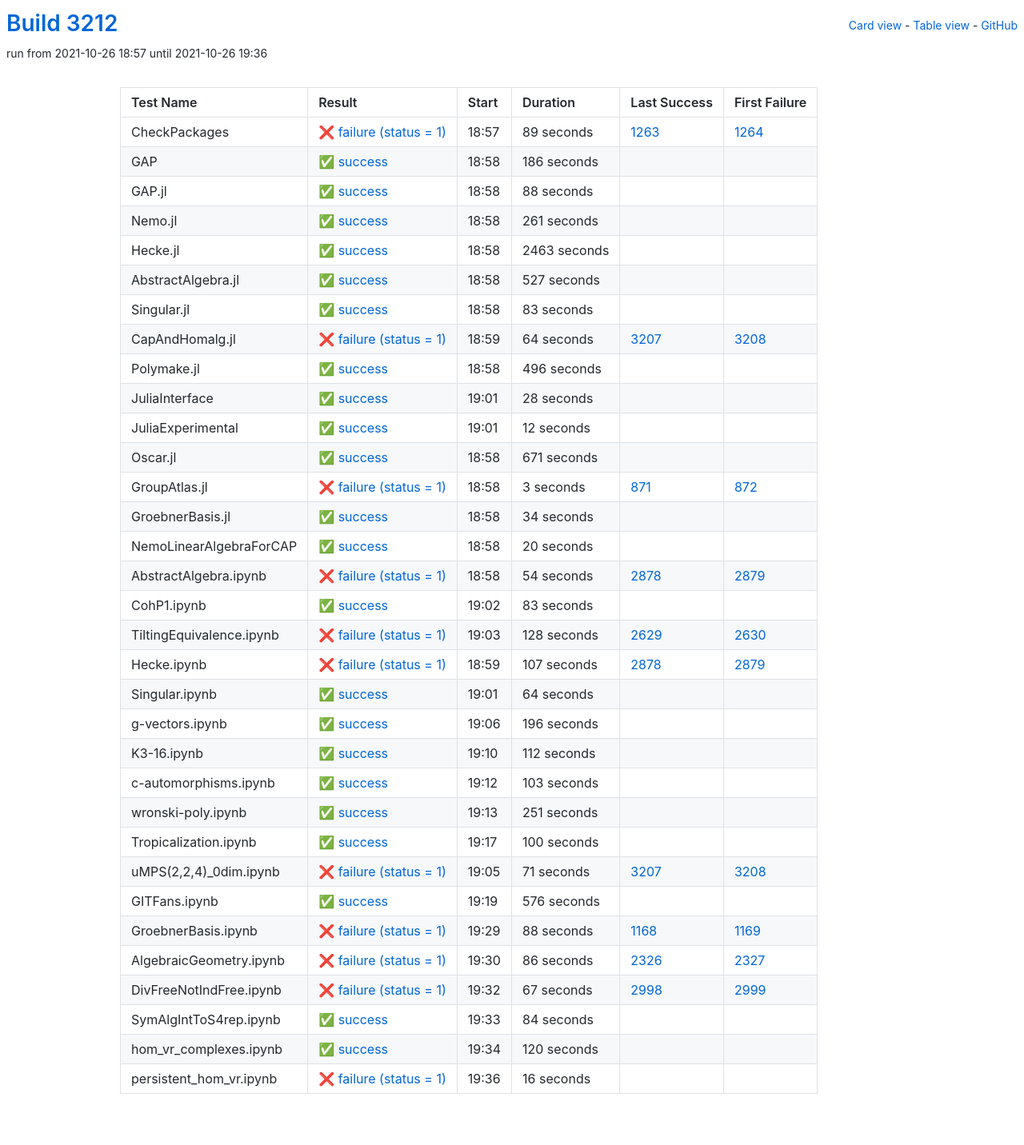
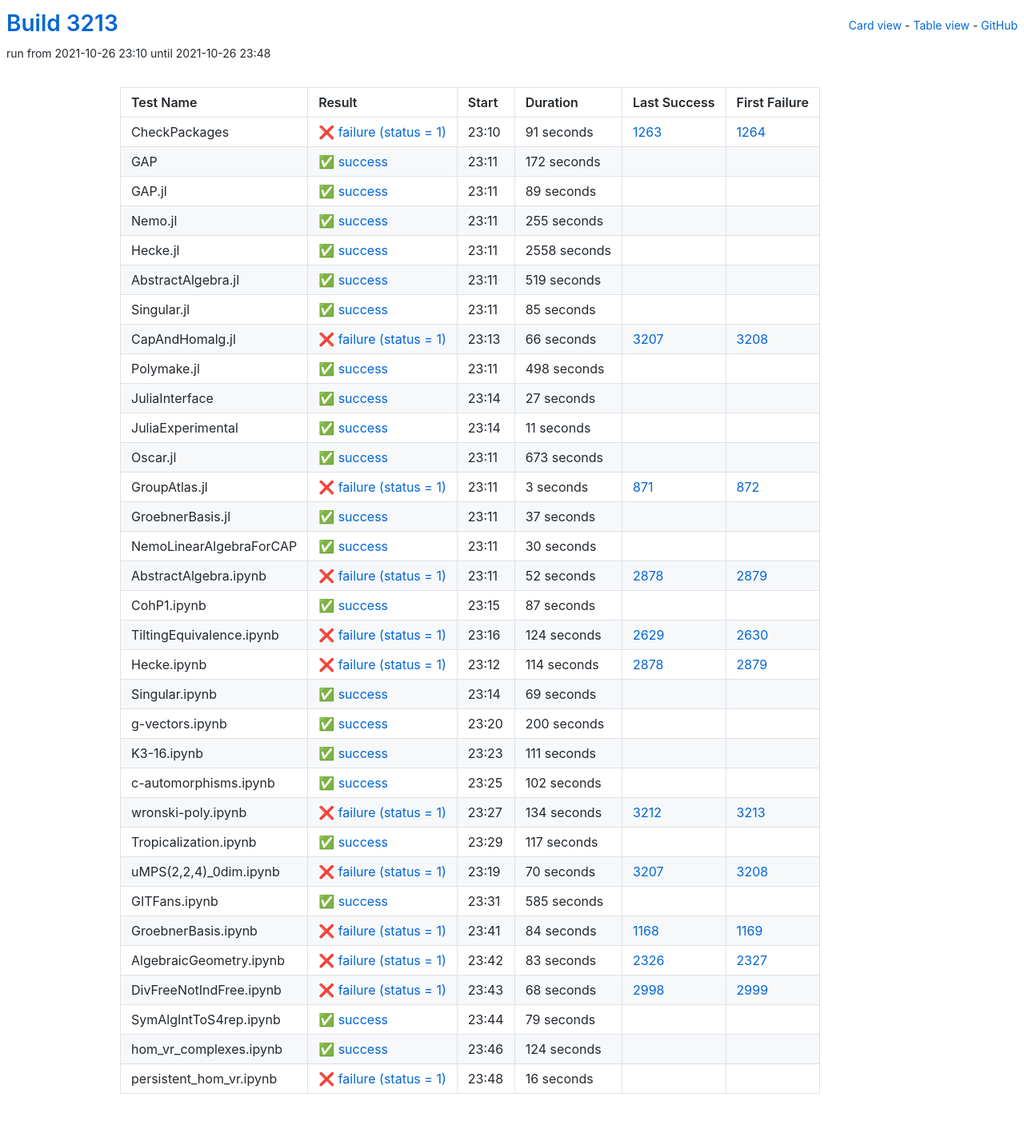
Before and after one commit to oscar-system/oscar-ci-status-stable, a Jekyll site: the page built from table.html, in a window 1280 px wide. Shown: the whole page at 80% size. Built offline with Jekyll 4.4.1, drawn with Linux system fonts in a browser that asks for light colours.

Commit message:
Build #3213

```diff
--- a/_data/ci.yml
+++ b/_data/ci.yml
@@ -1,6 +1,6 @@
 ---
-build: 3212
-build_url: https://oscarci.mathematik.uni-kl.de/job/oscar-stable/3212/
+build: 3213
+build_url: https://oscarci.mathematik.uni-kl.de/job/oscar-stable/3213/
 job: oscar-stable
 organization: oscar-system
 repo: oscar-ci-status-stable
@@ -8,152 +8,152 @@ repourl: https://github.com/oscar-system/oscar-ci-status-stable
 tests:
 - name: CheckPackages
   id: checkpackages
-  log: https://oscarci.mathematik.uni-kl.de/job/oscar-stable/3212/artifact/logs/build-3212/CheckPackages.log
-  start: 2021-10-26 18:57
+  log: https://oscarci.mathematik.uni-kl.de/job/oscar-stable/3213/artifact/logs/build-3213/CheckPackages.log
+  start: 2021-10-26 23:10
   success: false
   exitcode: 1
   status: failure
-  duration: 89
+  duration: 91
   last_success: 1263
   last_success_url: https://oscarci.mathematik.uni-kl.de/job/oscar-stable/1263/
   first_failure: 1264
   first_failure_url: https://oscarci.mathematik.uni-kl.de/job/oscar-stable/1264/
 - name: GAP
   id: gap
-  log: https://oscarci.mathematik.uni-kl.de/job/oscar-stable/3212/artifact/logs/build-3212/GAP.log
-  start: 2021-10-26 18:58
+  log: https://oscarci.mathematik.uni-kl.de/job/oscar-stable/3213/artifact/logs/build-3213/GAP.log
+  start: 2021-10-26 23:11
   success: true
   exitcode: 0
   status: success
-  duration: 186
+  duration: 172
   last_success: false
   last_success_url:
   first_failure: false
   first_failure_url:
 - name: GAP.jl
   id: gap-jl
-  log: https://oscarci.mathematik.uni-kl.de/job/oscar-stable/3212/artifact/logs/build-3212/GAP.jl.log
-  start: 2021-10-26 18:58
+  log: https://oscarci.mathematik.uni-kl.de/job/oscar-stable/3213/artifact/logs/build-3213/GAP.jl.log
+  start: 2021-10-26 23:11
   success: true
   exitcode: 0
   status: success
-  duration: 88
+  duration: 89
   last_success: false
   last_success_url:
   first_failure: false
   first_failure_url:
 - name: Nemo.jl
   id: nemo-jl
-  log: https://oscarci.mathematik.uni-kl.de/job/oscar-stable/3212/artifact/logs/build-3212/Nemo.jl.log
-  start: 2021-10-26 18:58
+  log: https://oscarci.mathematik.uni-kl.de/job/oscar-stable/3213/artifact/logs/build-3213/Nemo.jl.log
+  start: 2021-10-26 23:11
   success: true
   exitcode: 0
   status: success
-  duration: 261
+  duration: 255
   last_success: false
   last_success_url:
   first_failure: false
   first_failure_url:
 - name: Hecke.jl
   id: hecke-jl
-  log: https://oscarci.mathematik.uni-kl.de/job/oscar-stable/3212/artifact/logs/build-3212/Hecke.jl.log
-  start: 2021-10-26 18:58
+  log: https://oscarci.mathematik.uni-kl.de/job/oscar-stable/3213/artifact/logs/build-3213/Hecke.jl.log
+  start: 2021-10-26 23:11
   success: true
   exitcode: 0
   status: success
-  duration: 2463
+  duration: 2558
   last_success: false
   last_success_url:
   first_failure: false
   first_failure_url:
 - name: AbstractAlgebra.jl
   id: abstractalgebra-jl
-  log: https://oscarci.mathematik.uni-kl.de/job/oscar-stable/3212/artifact/logs/build-3212/AbstractAlgebra.jl.log
-  start: 2021-10-26 18:58
+  log: https://oscarci.mathematik.uni-kl.de/job/oscar-stable/3213/artifact/logs/build-3213/AbstractAlgebra.jl.log
+  start: 2021-10-26 23:11
   success: true
   exitcode: 0
   status: success
-  duration: 527
+  duration: 519
   last_success: false
   last_success_url:
   first_failure: false
   first_failure_url:
 - name: Singular.jl
   id: singular-jl
-  log: https://oscarci.mathematik.uni-kl.de/job/oscar-stable/3212/artifact/logs/build-3212/Singular.jl.log
-  start: 2021-10-26 18:58
+  log: https://oscarci.mathematik.uni-kl.de/job/oscar-stable/3213/artifact/logs/build-3213/Singular.jl.log
+  start: 2021-10-26 23:11
   success: true
   exitcode: 0
   status: success
-  duration: 83
+  duration: 85
   last_success: false
   last_success_url:
   first_failure: false
   first_failure_url:
 - name: CapAndHomalg.jl
   id: capandhomalg-jl
-  log: https://oscarci.mathematik.uni-kl.de/job/oscar-stable/3212/artifact/logs/build-3212/CapAndHomalg.jl.log
-  start: 2021-10-26 18:59
+  log: https://oscarci.mathematik.uni-kl.de/job/oscar-stable/3213/artifact/logs/build-3213/CapAndHomalg.jl.log
+  start: 2021-10-26 23:13
   success: false
   exitcode: 1
   status: failure
-  duration: 64
+  duration: 66
   last_success: 3207
   last_success_url: https://oscarci.mathematik.uni-kl.de/job/oscar-stable/3207/
   first_failure: 3208
   first_failure_url: https://oscarci.mathematik.uni-kl.de/job/oscar-stable/3208/
 - name: Polymake.jl
   id: polymake-jl
-  log: https://oscarci.mathematik.uni-kl.de/job/oscar-stable/3212/artifact/logs/build-3212/Polymake.jl.log
-  start: 2021-10-26 18:58
+  log: https://oscarci.mathematik.uni-kl.de/job/oscar-stable/3213/artifact/logs/build-3213/Polymake.jl.log
+  start: 2021-10-26 23:11
   success: true
   exitcode: 0
   status: success
-  duration: 496
+  duration: 498
   last_success: false
   last_success_url:
   first_failure: false
   first_failure_url:
 - name: JuliaInterface
   id: juliainterface
-  log: https://oscarci.mathematik.uni-kl.de/job/oscar-stable/3212/artifact/logs/build-3212/JuliaInterface.log
-  start: 2021-10-26 19:01
+  log: https://oscarci.mathematik.uni-kl.de/job/oscar-stable/3213/artifact/logs/build-3213/JuliaInterface.log
+  start: 2021-10-26 23:14
   success: true
   exitcode: 0
   status: success
-  duration: 28
+  duration: 27
   last_success: false
   last_success_url:
   first_failure: false
   first_failure_url:
 - name: JuliaExperimental
   id: juliaexperimental
-  log: https://oscarci.mathematik.uni-kl.de/job/oscar-stable/3212/artifact/logs/build-3212/JuliaExperimental.log
-  start: 2021-10-26 19:01
+  log: https://oscarci.mathematik.uni-kl.de/job/oscar-stable/3213/artifact/logs/build-3213/JuliaExperimental.log
+  start: 2021-10-26 23:14
   success: true
   exitcode: 0
   status: success
-  duration: 12
+  duration: 11
   last_success: false
   last_success_url:
   first_failure: false
   first_failure_url:
 - name: Oscar.jl
   id: oscar-jl
-  log: https://oscarci.mathematik.uni-kl.de/job/oscar-stable/3212/artifact/logs/build-3212/Oscar.jl.log
-  start: 2021-10-26 18:58
+  log: https://oscarci.mathematik.uni-kl.de/job/oscar-stable/3213/artifact/logs/build-3213/Oscar.jl.log
+  start: 2021-10-26 23:11
   success: true
   exitcode: 0
   status: success
-  duration: 671
+  duration: 673
   last_success: false
   last_success_url:
   first_failure: false
   first_failure_url:
 - name: GroupAtlas.jl
   id: groupatlas-jl
-  log: https://oscarci.mathematik.uni-kl.de/job/oscar-stable/3212/artifact/logs/build-3212/GroupAtlas.jl.log
-  start: 2021-10-26 18:58
+  log: https://oscarci.mathematik.uni-kl.de/job/oscar-stable/3213/artifact/logs/build-3213/GroupAtlas.jl.log
+  start: 2021-10-26 23:11
   success: false
   exitcode: 1
   status: failure
@@ -164,236 +164,236 @@ tests:
   first_failure_url: https://oscarci.mathematik.uni-kl.de/job/oscar-stable/872/
 - name: GroebnerBasis.jl
   id: groebnerbasis-jl
-  log: https://oscarci.mathematik.uni-kl.de/job/oscar-stable/3212/artifact/logs/build-3212/GroebnerBasis.jl.log
-  start: 2021-10-26 18:58
+  log: https://oscarci.mathematik.uni-kl.de/job/oscar-stable/3213/artifact/logs/build-3213/GroebnerBasis.jl.log
+  start: 2021-10-26 23:11
   success: true
   exitcode: 0
   status: success
-  duration: 34
+  duration: 37
   last_success: false
   last_success_url:
   first_failure: false
   first_failure_url:
 - name: NemoLinearAlgebraForCAP
   id: nemolinearalgebraforcap
-  log: https://oscarci.mathematik.uni-kl.de/job/oscar-stable/3212/artifact/logs/build-3212/NemoLinearAlgebraForCAP.log
-  start: 2021-10-26 18:58
+  log: https://oscarci.mathematik.uni-kl.de/job/oscar-stable/3213/artifact/logs/build-3213/NemoLinearAlgebraForCAP.log
+  start: 2021-10-26 23:11
   success: true
   exitcode: 0
   status: success
-  duration: 20
+  duration: 30
   last_success: false
   last_success_url:
   first_failure: false
   first_failure_url:
 - name: AbstractAlgebra.ipynb
   id: abstractalgebra-ipynb
-  log: https://oscarci.mathematik.uni-kl.de/job/oscar-stable/3212/artifact/logs/build-3212/AbstractAlgebra.ipynb.log
-  start: 2021-10-26 18:58
+  log: https://oscarci.mathematik.uni-kl.de/job/oscar-stable/3213/artifact/logs/build-3213/AbstractAlgebra.ipynb.log
+  start: 2021-10-26 23:11
   success: false
   exitcode: 1
   status: failure
-  duration: 54
+  duration: 52
   last_success: 2878
   last_success_url: https://oscarci.mathematik.uni-kl.de/job/oscar-stable/2878/
   first_failure: 2879
   first_failure_url: https://oscarci.mathematik.uni-kl.de/job/oscar-stable/2879/
 - name: CohP1.ipynb
   id: cohp1-ipynb
-  log: https://oscarci.mathematik.uni-kl.de/job/oscar-stable/3212/artifact/logs/build-3212/CohP1.ipynb.log
-  start: 2021-10-26 19:02
+  log: https://oscarci.mathematik.uni-kl.de/job/oscar-stable/3213/artifact/logs/build-3213/CohP1.ipynb.log
+  start: 2021-10-26 23:15
   success: true
   exitcode: 0
   status: success
-  duration: 83
+  duration: 87
   last_success: false
   last_success_url:
   first_failure: false
   first_failure_url:
 - name: TiltingEquivalence.ipynb
   id: tiltingequivalence-ipynb
-  log: https://oscarci.mathematik.uni-kl.de/job/oscar-stable/3212/artifact/logs/build-3212/TiltingEquivalence.ipynb.log
-  start: 2021-10-26 19:03
+  log: https://oscarci.mathematik.uni-kl.de/job/oscar-stable/3213/artifact/logs/build-3213/TiltingEquivalence.ipynb.log
+  start: 2021-10-26 23:16
   success: false
   exitcode: 1
   status: failure
-  duration: 128
+  duration: 124
   last_success: 2629
   last_success_url: https://oscarci.mathematik.uni-kl.de/job/oscar-stable/2629/
   first_failure: 2630
   first_failure_url: https://oscarci.mathematik.uni-kl.de/job/oscar-stable/2630/
 - name: Hecke.ipynb
   id: hecke-ipynb
-  log: https://oscarci.mathematik.uni-kl.de/job/oscar-stable/3212/artifact/logs/build-3212/Hecke.ipynb.log
-  start: 2021-10-26 18:59
+  log: https://oscarci.mathematik.uni-kl.de/job/oscar-stable/3213/artifact/logs/build-3213/Hecke.ipynb.log
+  start: 2021-10-26 23:12
   success: false
   exitcode: 1
   status: failure
-  duration: 107
+  duration: 114
   last_success: 2878
   last_success_url: https://oscarci.mathematik.uni-kl.de/job/oscar-stable/2878/
   first_failure: 2879
   first_failure_url: https://oscarci.mathematik.uni-kl.de/job/oscar-stable/2879/
 - name: Singular.ipynb
   id: singular-ipynb
-  log: https://oscarci.mathematik.uni-kl.de/job/oscar-stable/3212/artifact/logs/build-3212/Singular.ipynb.log
-  start: 2021-10-26 19:01
+  log: https://oscarci.mathematik.uni-kl.de/job/oscar-stable/3213/artifact/logs/build-3213/Singular.ipynb.log
+  start: 2021-10-26 23:14
   success: true
   exitcode: 0
   status: success
-  duration: 64
+  duration: 69
   last_success: false
   last_success_url:
   first_failure: false
   first_failure_url:
 - name: g-vectors.ipynb
   id: g-vectors-ipynb
-  log: https://oscarci.mathematik.uni-kl.de/job/oscar-stable/3212/artifact/logs/build-3212/g-vectors.ipynb.log
-  start: 2021-10-26 19:06
+  log: https://oscarci.mathematik.uni-kl.de/job/oscar-stable/3213/artifact/logs/build-3213/g-vectors.ipynb.log
+  start: 2021-10-26 23:20
   success: true
   exitcode: 0
   status: success
-  duration: 196
+  duration: 200
   last_success: false
   last_success_url:
   first_failure: false
   first_failure_url:
 - name: K3-16.ipynb
   id: k3-16-ipynb
-  log: https://oscarci.mathematik.uni-kl.de/job/oscar-stable/3212/artifact/logs/build-3212/K3-16.ipynb.log
-  start: 2021-10-26 19:10
+  log: https://oscarci.mathematik.uni-kl.de/job/oscar-stable/3213/artifact/logs/build-3213/K3-16.ipynb.log
+  start: 2021-10-26 23:23
   success: true
   exitcode: 0
   status: success
-  duration: 112
+  duration: 111
   last_success: false
   last_success_url:
   first_failure: false
   first_failure_url:
 - name: c-automorphisms.ipynb
   id: c-automorphisms-ipynb
-  log: https://oscarci.mathematik.uni-kl.de/job/oscar-stable/3212/artifact/logs/build-3212/c-automorphisms.ipynb.log
-  start: 2021-10-26 19:12
+  log: https://oscarci.mathematik.uni-kl.de/job/oscar-stable/3213/artifact/logs/build-3213/c-automorphisms.ipynb.log
+  start: 2021-10-26 23:25
   success: true
   exitcode: 0
   status: success
-  duration: 103
+  duration: 102
   last_success: false
   last_success_url:
   first_failure: false
   first_failure_url:
 - name: wronski-poly.ipynb
   id: wronski-poly-ipynb
-  log: https://oscarci.mathematik.uni-kl.de/job/oscar-stable/3212/artifact/logs/build-3212/wronski-poly.ipynb.log
-  start: 2021-10-26 19:13
+  log: https://oscarci.mathematik.uni-kl.de/job/oscar-stable/3213/artifact/logs/build-3213/wronski-poly.ipynb.log
+  start: 2021-10-26 23:27
+  success: false
+  exitcode: 1
+  status: failure
+  duration: 134
+  last_success: 3212
+  last_success_url: https://oscarci.mathematik.uni-kl.de/job/oscar-stable/3212/
+  first_failure: 3213
+  first_failure_url: https://oscarci.mathematik.uni-kl.de/job/oscar-stable/3213/
+- name: Tropicalization.ipynb
+  id: tropicalization-ipynb
+  log: https://oscarci.mathematik.uni-kl.de/job/oscar-stable/3213/artifact/logs/build-3213/Tropicalization.ipynb.log
+  start: 2021-10-26 23:29
   success: true
   exitcode: 0
   status: success
-  duration: 251
-  last_success: false
-  last_success_url:
-  first_failure: false
-  first_failure_url:
-- name: Tropicalization.ipynb
-  id: tropicalization-ipynb
-  log: https://oscarci.mathematik.uni-kl.de/job/oscar-stable/3212/artifact/logs/build-3212/Tropicalization.ipynb.log
-  start: 2021-10-26 19:17
-  success: true
-  exitcode: 0
-  status: success
-  duration: 100
+  duration: 117
   last_success: false
   last_success_url:
   first_failure: false
   first_failure_url:
 - name: uMPS(2,2,4)_0dim.ipynb
   id: umps-2-2-4-0dim-ipynb
-  log: https://oscarci.mathematik.uni-kl.de/job/oscar-stable/3212/artifact/logs/build-3212/uMPS-2-2-4-_0dim.ipynb.log
-  start: 2021-10-26 19:05
+  log: https://oscarci.mathematik.uni-kl.de/job/oscar-stable/3213/artifact/logs/build-3213/uMPS-2-2-4-_0dim.ipynb.log
+  start: 2021-10-26 23:19
   success: false
   exitcode: 1
   status: failure
-  duration: 71
+  duration: 70
   last_success: 3207
   last_success_url: https://oscarci.mathematik.uni-kl.de/job/oscar-stable/3207/
   first_failure: 3208
   first_failure_url: https://oscarci.mathematik.uni-kl.de/job/oscar-stable/3208/
 - name: GITFans.ipynb
   id: gitfans-ipynb
-  log: https://oscarci.mathematik.uni-kl.de/job/oscar-stable/3212/artifact/logs/build-3212/GITFans.ipynb.log
-  start: 2021-10-26 19:19
+  log: https://oscarci.mathematik.uni-kl.de/job/oscar-stable/3213/artifact/logs/build-3213/GITFans.ipynb.log
+  start: 2021-10-26 23:31
   success: true
   exitcode: 0
   status: success
-  duration: 576
+  duration: 585
   last_success: false
   last_success_url:
   first_failure: false
   first_failure_url:
 - name: GroebnerBasis.ipynb
   id: groebnerbasis-ipynb
-  log: https://oscarci.mathematik.uni-kl.de/job/oscar-stable/3212/artifact/logs/build-3212/GroebnerBasis.ipynb.log
-  start: 2021-10-26 19:29
+  log: https://oscarci.mathematik.uni-kl.de/job/oscar-stable/3213/artifact/logs/build-3213/GroebnerBasis.ipynb.log
+  start: 2021-10-26 23:41
   success: false
   exitcode: 1
   status: failure
-  duration: 88
+  duration: 84
   last_success: 1168
   last_success_url: https://oscarci.mathematik.uni-kl.de/job/oscar-stable/1168/
   first_failure: 1169
   first_failure_url: https://oscarci.mathematik.uni-kl.de/job/oscar-stable/1169/
 - name: AlgebraicGeometry.ipynb
   id: algebraicgeometry-ipynb
-  log: https://oscarci.mathematik.uni-kl.de/job/oscar-stable/3212/artifact/logs/build-3212/AlgebraicGeometry.ipynb.log
-  start: 2021-10-26 19:30
+  log: https://oscarci.mathematik.uni-kl.de/job/oscar-stable/3213/artifact/logs/build-3213/AlgebraicGeometry.ipynb.log
+  start: 2021-10-26 23:42
   success: false
   exitcode: 1
   status: failure
-  duration: 86
+  duration: 83
   last_success: 2326
   last_success_url: https://oscarci.mathematik.uni-kl.de/job/oscar-stable/2326/
   first_failure: 2327
   first_failure_url: https://oscarci.mathematik.uni-kl.de/job/oscar-stable/2327/
 - name: DivFreeNotIndFree.ipynb
   id: divfreenotindfree-ipynb
-  log: https://oscarci.mathematik.uni-kl.de/job/oscar-stable/3212/artifact/logs/build-3212/DivFreeNotIndFree.ipynb.log
-  start: 2021-10-26 19:32
+  log: https://oscarci.mathematik.uni-kl.de/job/oscar-stable/3213/artifact/logs/build-3213/DivFreeNotIndFree.ipynb.log
+  start: 2021-10-26 23:43
   success: false
   exitcode: 1
   status: failure
-  duration: 67
+  duration: 68
   last_success: 2998
   last_success_url: https://oscarci.mathematik.uni-kl.de/job/oscar-stable/2998/
   first_failure: 2999
   first_failure_url: https://oscarci.mathematik.uni-kl.de/job/oscar-stable/2999/
 - name: SymAlgIntToS4rep.ipynb
   id: symalginttos4rep-ipynb
-  log: https://oscarci.mathematik.uni-kl.de/job/oscar-stable/3212/artifact/logs/build-3212/SymAlgIntToS4rep.ipynb.log
-  start: 2021-10-26 19:33
+  log: https://oscarci.mathematik.uni-kl.de/job/oscar-stable/3213/artifact/logs/build-3213/SymAlgIntToS4rep.ipynb.log
+  start: 2021-10-26 23:44
   success: true
   exitcode: 0
   status: success
-  duration: 84
+  duration: 79
   last_success: false
   last_success_url:
   first_failure: false
   first_failure_url:
 - name: hom_vr_complexes.ipynb
   id: hom-vr-complexes-ipynb
-  log: https://oscarci.mathematik.uni-kl.de/job/oscar-stable/3212/artifact/logs/build-3212/hom_vr_complexes.ipynb.log
-  start: 2021-10-26 19:34
+  log: https://oscarci.mathematik.uni-kl.de/job/oscar-stable/3213/artifact/logs/build-3213/hom_vr_complexes.ipynb.log
+  start: 2021-10-26 23:46
   success: true
   exitcode: 0
   status: success
-  duration: 120
+  duration: 124
   last_success: false
   last_success_url:
   first_failure: false
   first_failure_url:
 - name: persistent_hom_vr.ipynb
   id: persistent-hom-vr-ipynb
-  log: https://oscarci.mathematik.uni-kl.de/job/oscar-stable/3212/artifact/logs/build-3212/persistent_hom_vr.ipynb.log
-  start: 2021-10-26 19:36
+  log: https://oscarci.mathematik.uni-kl.de/job/oscar-stable/3213/artifact/logs/build-3213/persistent_hom_vr.ipynb.log
+  start: 2021-10-26 23:48
   success: false
   exitcode: 1
   status: failure
```
Also changed, not shown: README.md.
